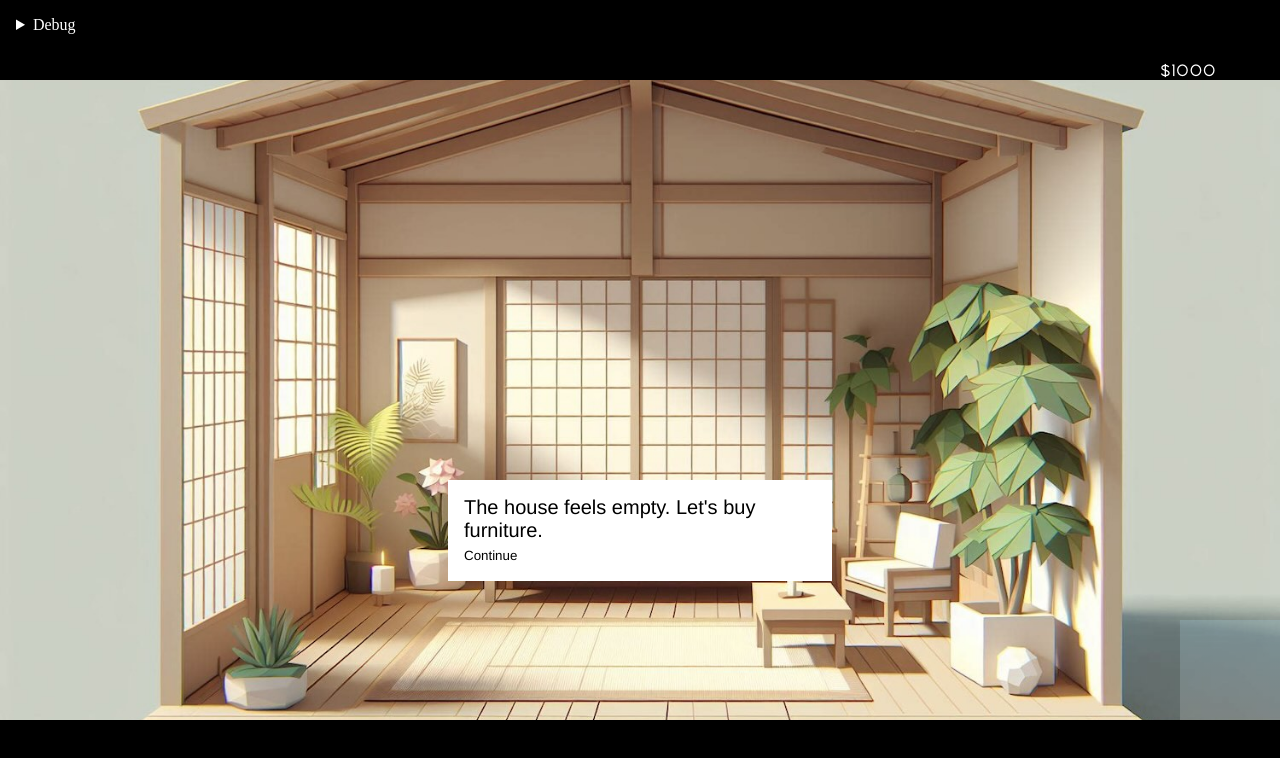
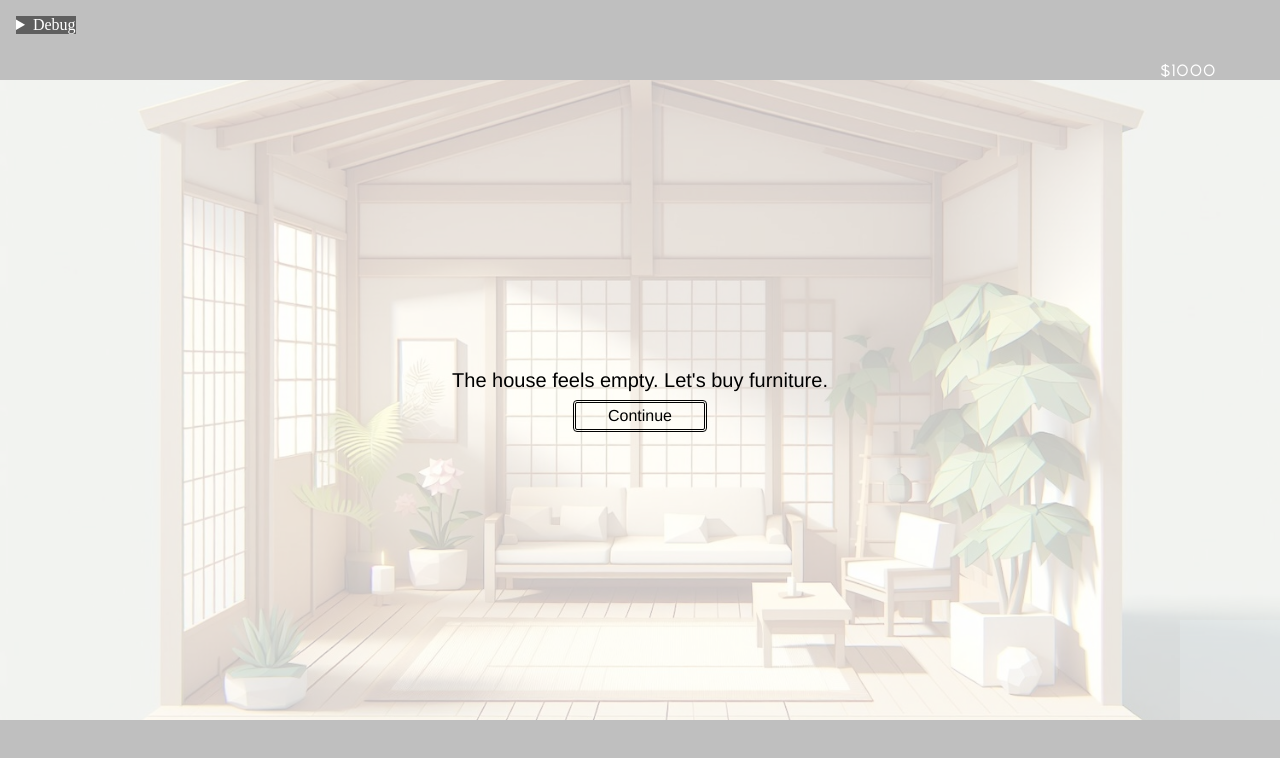
Before and after one commit to codyromano/blueprint, a React (Create React App) app: page / in a window 1280 px wide. Shown: the top 758 px of the page. Built offline with nearby package versions, Linux system fonts and the light colour scheme.

Commit message:
align pop-up instructions in center of frame

```diff
--- a/src/screens/shared/PopUpNotice.css
+++ b/src/screens/shared/PopUpNotice.css
@@ -1,13 +1,23 @@
 .pop-up-notice {
-  position: absolute;
-  top: 50vh;
-  left: calc(50vw - 30vw / 2);
+  position: fixed;
+  display: flex;
+  top: 0px;
+  left: 0px;
+
+  flex-direction: column;
+
+  width: 100%;
+  height: 100%;
+
+  align-items: center;
+  align-content: center;
+
+  justify-content: center;
+  justify-items: center;
 
   z-index: 1;
 
-  width: 30vw;
-
-  background-color: #fff;
+  background-color: rgba(255, 255, 255, 0.75);
   font-size: 1.25em;
   padding: 0.25rem;
   opacity: 0;
--- a/src/screens/shared/PopUpNotice.tsx
+++ b/src/screens/shared/PopUpNotice.tsx
@@ -12,8 +12,8 @@ export default function PopUpNotice({
 }) {
   return (
     <div className="pop-up-notice">
-      <p className="typography-normal">{message.messageContent}</p>
-      <button onClick={onContinue}>Continue</button>
+      <p className="typography-normal row">{message.messageContent}</p>
+      <button onClick={onContinue} className="form-button">Continue</button>
     </div>
   );
 }
--- a/src/utils/BaseScreen.css
+++ b/src/utils/BaseScreen.css
@@ -36,6 +36,14 @@ button {
   background: transparent;
   border: none;
   outline: none;
+}
+
+.form-button {
+  color: #000;
+  border: double #000 0.2rem;
+  border-radius: 0.25rem;
+  padding: 0.25rem 2rem;
+  font-size: 1rem;
 }
 
 html,
```
